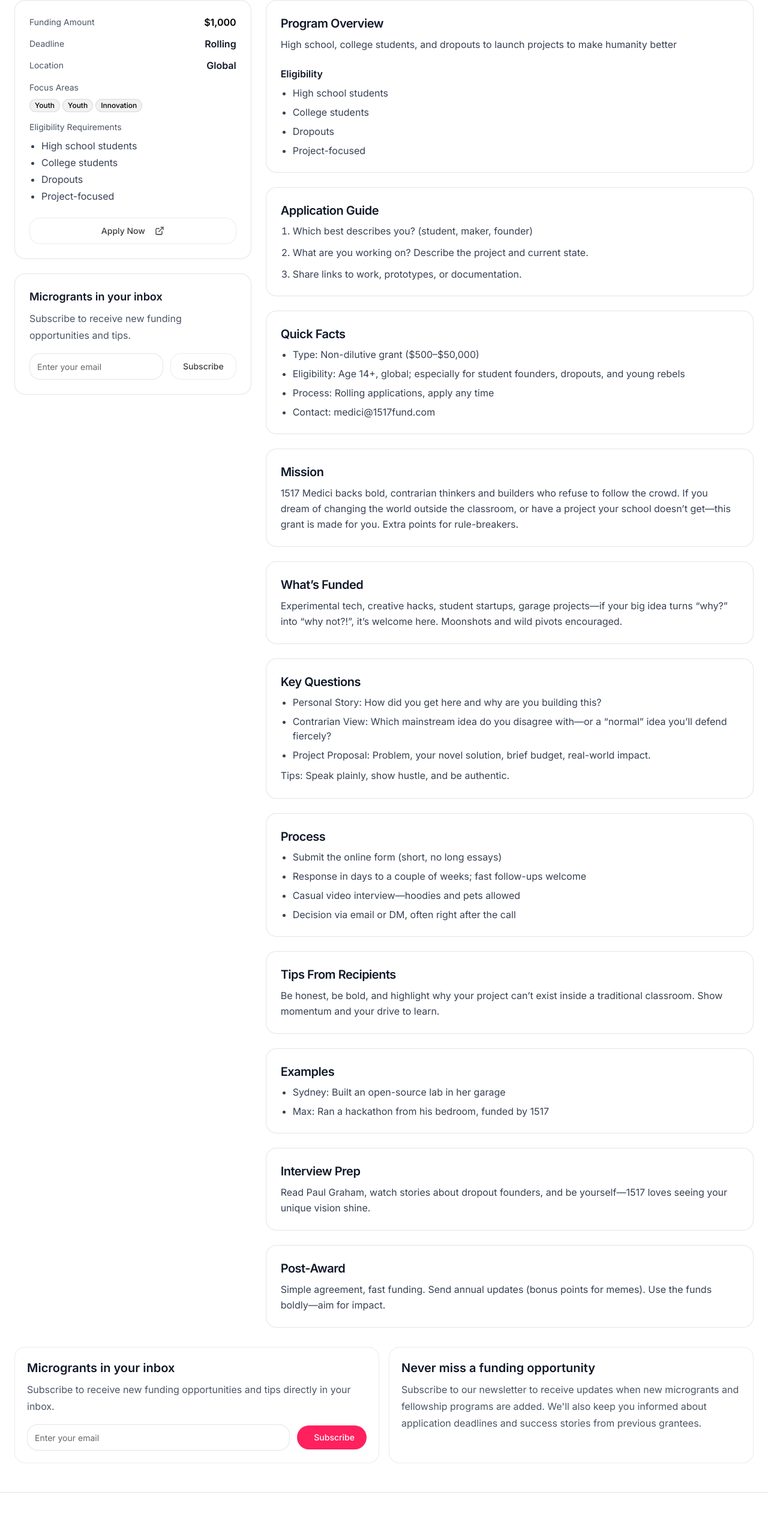
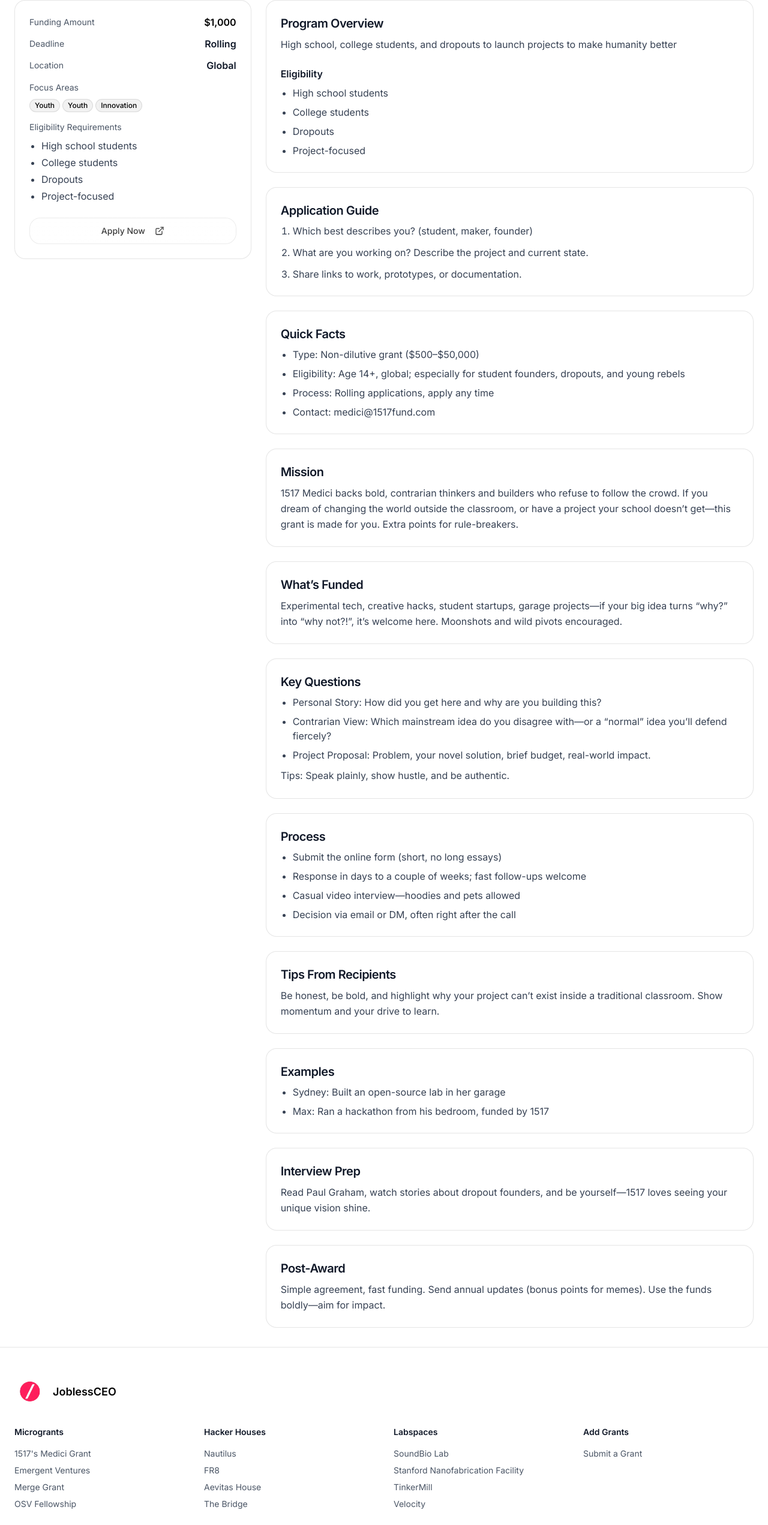
Before and after one commit to sanjaydotpro/Grants-by-JoblessCEO, a Next.js app: page /grants/1 in a window 1280 px wide. Shown: the part 204-2747 px from the top of the page at 60% size. Built offline with nearby package versions, Linux system fonts and the light colour scheme.

Commit message:
Update homepage blurb; align Labspaces newsletter; spacing tweaks; verify build configs

```diff
--- a/next.config.ts
+++ b/next.config.ts
@@ -20,7 +20,6 @@
   eslint: {
     ignoreDuringBuilds: true,
   },
-  turbopack: {}
 };
 
 export default nextConfig;
--- a/src/app/grants/[id]/page.tsx
+++ b/src/app/grants/[id]/page.tsx
@@ -258,38 +258,7 @@
               </div>
             </div>
 
-            <div className="bg-white rounded-xl border border-black/10 p-6">
-              <h3 className="text-lg font-semibold text-gray-900">Microgrants in your inbox</h3>
-              <p className="text-gray-600 mt-2">Subscribe to receive new funding opportunities and tips.</p>
-              <form
-                onSubmit={async (e) => {
-                  e.preventDefault();
-                  const pagePath = window.location.pathname;
-                  try {
-                    await fetch('/api/subscribe', {
-                      method: 'POST',
-                      headers: { 'Content-Type': 'application/json' },
-                      body: JSON.stringify({ email, page: pagePath }),
-                    });
-                    setSubscribed(true);
-                  } catch (error: any) {
-                    console.error('Error!', error?.message || error);
-                  }
-                }}
-                className="mt-4 flex items-center gap-3"
-              >
-                <Input
-                  type="email"
-                  name="email"
-                  placeholder="Enter your email"
-                  value={email}
-                  onChange={(e) => setEmail(e.target.value)}
-                  className="flex-1 bg-white/70 backdrop-blur-xl border border-black/10 rounded-xl h-11 focus:ring-0 focus:border-black/20"
-                />
-                <Button type="submit" className="rounded-xl h-11 px-5 bg-white text-black border border-black/10 hover:bg-white/90" disabled={subscribed}>{subscribed ? 'Sent' : 'Subscribe'}</Button>
-              </form>
-              {subscribed && <p className="text-green-700 mt-3 text-sm">Subscribed! We'll keep you posted.</p>}
-            </div>
+
           </div>
 
           <div className="md:col-span-2 space-y-6">
@@ -382,54 +351,7 @@
           </div>
         </div>
 
-        <section id="newsletter" className="grid md:grid-cols-2 gap-4 mt-8 pb-4">
-          <div className="glass-panel rounded-xl p-5 shadow-none">
-            <h3 className="text-xl font-semibold text-gray-900">Microgrants in your inbox</h3>
-            <p className="text-gray-600 mt-2">Subscribe to receive new funding opportunities and tips directly in your inbox.</p>
-            <form
-              onSubmit={async (e) => {
-                e.preventDefault();
-                const pagePath = window.location.pathname;
-                try {
-                  await fetch('/api/subscribe', {
-                    method: 'POST',
-                    headers: { 'Content-Type': 'application/json' },
-                    body: JSON.stringify({ email, page: pagePath }),
-                  });
-                  setSubscribed(true);
-                } catch (error: any) {
-                  console.error('Error!', error?.message || error);
-                }
-              }}
-              className="mt-4 flex items-center gap-3"
-            >
-              <Input
-                type="email"
-                name="email"
-                placeholder="Enter your email"
-                value={email}
-                onChange={(e) => setEmail(e.target.value)}
-                className="flex-1 bg-white/70 backdrop-blur-xl border border-black/10 rounded-xl h-11 focus:ring-0 focus:border-black/20"
-              />
-              <Button
-                type="submit"
-                variant="link"
-                className="rounded-full h-10 px-5 bg-[#ff205e] text-white hover:bg-[#ff205e]/90 no-underline hover:no-underline border-0 backdrop-blur-0 before:opacity-0 shadow-none"
-                disabled={subscribed}
-              >
-                {subscribed ? 'Sent' : 'Subscribe'}
-              </Button>
-            </form>
-            {subscribed && (
-              <p className="text-green-700 mt-3 text-sm">Subscribed! We'll keep you posted.</p>
-            )}
-          </div>
 
-          <div className="glass-panel rounded-xl p-5 shadow-none">
-            <h3 className="text-xl font-semibold text-gray-900">Never miss a funding opportunity</h3>
-            <p className="text-gray-600 mt-2">Subscribe to our newsletter to receive updates when new microgrants and fellowship programs are added. We'll also keep you informed about application deadlines and success stories from previous grantees.</p>
-          </div>
-        </section>
       </div>
     </div>
   );
--- a/src/app/hacker-houses/page.tsx
+++ b/src/app/hacker-houses/page.tsx
@@ -87,7 +87,7 @@
               placeholder="Search houses, hosts, or locations"
               value={searchQuery}
               onChange={(e) => setSearchQuery(e.target.value)}
-              className="flex-1 min-w-[160px] bg-transparent border-0 focus:ring-0 px-2 h-10 text-sm md:text-base"
+              className="flex-1 min-w-[160px] bg-transparent border-0 focus:ring-0 focus:border-0 focus-visible:ring-0 focus-visible:border-0 focus-visible:outline-none px-2 h-10 text-sm md:text-base"
             />
             <Select value={categoryFilter} onValueChange={setCategoryFilter}>
               <SelectTrigger className="rounded-full h-9 px-3 bg-white/60 hover:bg-white/80 backdrop-blur-xl border border-black/10 text-sm focus-visible:ring-0 min-w-[140px]">
--- a/src/app/labspaces/LabspacesClient.tsx
+++ b/src/app/labspaces/LabspacesClient.tsx
@@ -2,12 +2,14 @@
 
 import React, { useMemo, useState } from "react";
 import Link from "next/link";
+import Image from "next/image";
 import { Table, TableHeader, TableBody, TableRow, TableHead, TableCell } from "@/components/ui/table";
 import { Badge } from "@/components/ui/badge";
 import { Button } from "@/components/ui/button";
 import { Input } from "@/components/ui/input";
 import { Select, SelectContent, SelectItem, SelectTrigger, SelectValue } from "@/components/ui/select";
 import { Search } from "lucide-react";
+import localhostImg from "../../../images/localhost-logo.png";
 
 type Labspace = {
   id: string;
@@ -47,7 +49,7 @@
   }, [labs, searchQuery, categoryFilter, sortBy]);
 
   return (
-    <div className="min-h-screen bg-background">
+    <div className="bg-background">
       <div className="relative z-10 max-w-7xl mx-auto px-6 py-12 pb-8 mt-16 md:mt-20">
         <div className="text-left space-y-3">
           <h2 className="text-3xl md:text-4xl font-extrabold tracking-tight text-gray-900">Labspaces</h2>
@@ -55,7 +57,7 @@
         </div>
       </div>
 
-      <main className="relative max-w-7xl mx-auto px-6 pb-4">
+      <main className="relative max-w-7xl mx-auto px-6 pb-0">
         <div className="mb-8">
           <div className="glass rounded-full border border-black/10 px-3 py-2 flex items-center gap-2 flex-wrap md:flex-nowrap">
             <Search className="text-gray-500 w-5 h-5 ml-1" />
@@ -64,7 +66,7 @@
               placeholder="Search labspaces, operators, or locations"
               value={searchQuery}
               onChange={(e) => setSearchQuery(e.target.value)}
-              className="flex-1 min-w-[160px] bg-transparent border-0 focus:ring-0 px-2 h-10 text-sm md:text-base"
+              className="flex-1 min-w-[160px] bg-transparent border-0 focus:ring-0 focus:border-0 focus-visible:ring-0 focus-visible:border-0 focus-visible:outline-none px-2 h-10 text-sm md:text-base"
             />
             <Select value={categoryFilter} onValueChange={setCategoryFilter}>
               <SelectTrigger className="rounded-full h-9 px-3 bg-white/60 hover:bg-white/80 backdrop-blur-xl border border-black/10 text-sm focus-visible:ring-0 min-w-[140px]">
@@ -114,7 +116,19 @@
                     >
                       <TableCell>
                         <div className="flex items-center gap-3">
-                          <div className="w-9 h-9 rounded-md bg-black flex items-center justify-center text-white font-bold">{l.name.slice(0, 1)}</div>
+                          {(() => {
+                            const key = l.name.trim().toLowerCase();
+                            if (key.includes('local host') || key === 'localhost') {
+                              return (
+                                <div className="w-9 h-9 rounded-md overflow-hidden bg-transparent border border-black/10 flex items-center justify-center">
+                                  <Image src={localhostImg} alt={l.name} width={36} height={36} className="object-cover object-center" />
+                                </div>
+                              );
+                            }
+                            return (
+                              <div className="w-9 h-9 rounded-md bg-black flex items-center justify-center text-white font-bold">{l.name.slice(0, 1)}</div>
+                            );
+                          })()}
                           <div>
                             <div className="font-semibold text-gray-900">{l.name}</div>
                             <div className="text-xs text-gray-600">{l.operator}</div>
@@ -144,7 +158,19 @@
               {filtered.list.map((l) => (
                 <Link key={l.id} href={`/labspaces/${encodeURIComponent(l.name.trim().toLowerCase().replace(/[^a-z0-9]+/g, "-").replace(/^-+|-+$/g, ""))}`} className="block w-full text-left bg-white/90 backdrop-blur-xl rounded-2xl border border-black/10 p-4">
                   <div className="flex items-center gap-3">
-                    <div className="w-9 h-9 rounded-md bg-black flex items-center justify-center text-white font-bold">{l.name.slice(0, 1)}</div>
+                    {(() => {
+                      const key = l.name.trim().toLowerCase();
+                      if (key.includes('local host') || key === 'localhost') {
+                        return (
+                          <div className="w-9 h-9 rounded-md overflow-hidden bg-transparent border border-black/10 flex items-center justify-center">
+                            <Image src={localhostImg} alt={l.name} width={36} height={36} className="object-cover object-center" />
+                          </div>
+                        );
+                      }
+                      return (
+                        <div className="w-9 h-9 rounded-md bg-black flex items-center justify-center text-white font-bold">{l.name.slice(0, 1)}</div>
+                      );
+                    })()}
                     <div className="flex-1">
                       <div className="font-semibold text-gray-900">{l.name}</div>
                       <div className="text-xs text-gray-600">{l.operator}</div>
@@ -173,7 +199,7 @@
           </div>
         )}
 
-        <section id="newsletter" className="grid md:grid-cols-2 gap-4 mt-8">
+        <section id="newsletter" className="grid md:grid-cols-2 gap-4 mt-4">
           <div className="glass-panel rounded-xl p-5 shadow-none">
             <h3 className="text-xl font-semibold text-gray-900">Microgrants in your inbox</h3>
             <p className="text-gray-600 mt-2">Subscribe to receive new funding opportunities and tips directly in your inbox.</p>
--- a/src/app/labspaces/[slug]/page.tsx
+++ b/src/app/labspaces/[slug]/page.tsx
@@ -1,8 +1,11 @@
 import React from "react";
 import Link from "next/link";
+import Image from "next/image";
 import { Badge } from "@/components/ui/badge";
+import { Input } from "@/components/ui/input";
 import { Button } from "@/components/ui/button";
 import { ArrowLeft, ExternalLink } from "lucide-react";
+import localhostImg from "../../../../images/localhost-logo.png";
 
 type Lab = {
   name: string;
@@ -44,7 +47,7 @@
   if (field.length > 0 || row.length > 0) { row.push(field); rows.push(row); }
   if (!rows.length) {
     return (
-      <div className="min-h-screen bg-background">
+      <div className="bg-background">
         <div className="max-w-7xl mx-auto px-6 py-24">
           <div className="text-center">
             <h1 className="text-2xl font-bold">Lab not found</h1>
@@ -76,10 +79,12 @@
         type: ['Coming Soon'],
       };
       return (
-        <div className="min-h-screen bg-background">
-          <div className="max-w-7xl mx-auto px-6 mt-24 md:mt-28 pb-4">
+        <div className="bg-background">
+          <div className="max-w-7xl mx-auto px-6 mt-24 md:mt-28 pb-0">
             <div className="flex items-center gap-3 mb-6">
-              <div className="w-12 h-12 rounded-md bg-black flex items-center justify-center text-white font-bold">{lab.name.slice(0, 2)}</div>
+              <div className="w-12 h-12 rounded-md overflow-hidden bg-transparent border border-black/10 flex items-center justify-center">
+                <Image src={localhostImg} alt={lab.name} width={48} height={48} className="object-cover object-center" />
+              </div>
               <div>
                 <h1 className="text-3xl md:text-4xl font-extrabold tracking-tight text-gray-900">{lab.name}</h1>
                 <p className="text-sm text-gray-600">{lab.location} · {lab.country}</p>
@@ -87,7 +92,7 @@
             </div>
             <div className="grid grid-cols-1 md:grid-cols-3 gap-6">
               <div className="md:col-span-2 space-y-6">
-                <div className="bg-white rounded-xl border border-black/10 p-5">
+                <div className="bg-white rounded-xl border border-black/10 p-5 mb-6">
                   <div className="flex items-center justify-between mb-4">
                     <h2 className="text-lg font-semibold">Details</h2>
                     <div className="flex items-center gap-2">
@@ -122,7 +127,7 @@
       );
     }
     return (
-      <div className="min-h-screen bg-background">
+      <div className="bg-background">
         <div className="max-w-7xl mx-auto px-6 py-24">
           <div className="text-center">
             <h1 className="text-2xl font-bold">Lab not found</h1>
@@ -147,9 +152,21 @@
 
   return (
     <div className="min-h-screen bg-background">
-      <div className="max-w-7xl mx-auto px-6 mt-24 md:mt-28 pb-4">
+      <div className="max-w-7xl mx-auto px-6 mt-24 md:mt-28 pb-0">
         <div className="flex items-center gap-3 mb-6">
-          <div className="w-12 h-12 rounded-md bg-black flex items-center justify-center text-white font-bold">{lab.name.slice(0, 2)}</div>
+          {(() => {
+            const key = lab.name.trim().toLowerCase();
+            if (key.includes('local host') || key === 'localhost') {
+              return (
+                <div className="w-12 h-12 rounded-md overflow-hidden bg-transparent border border-black/10 flex items-center justify-center">
+                  <Image src={localhostImg} alt={lab.name} width={48} height={48} className="object-cover object-center" />
+                </div>
+              );
+            }
+            return (
+              <div className="w-12 h-12 rounded-md bg-black flex items-center justify-center text-white font-bold">{lab.name.slice(0, 2)}</div>
+            );
+          })()}
           <div>
             <h1 className="text-3xl md:text-4xl font-extrabold tracking-tight text-gray-900">{lab.name}</h1>
             <p className="text-sm text-gray-600">{lab.location} · {lab.country}</p>
@@ -158,7 +175,7 @@
 
         <div className="grid grid-cols-1 md:grid-cols-3 gap-6">
           <div className="md:col-span-2 space-y-6">
-            <div className="bg-white rounded-xl border border-black/10 p-5">
+            <div className="bg-white rounded-xl border border-black/10 p-5 mb-6">
               <div className="flex items-center justify-between mb-4">
                 <h2 className="text-lg font-semibold">Details</h2>
                 <div className="flex items-center gap-2">
@@ -197,13 +214,25 @@
           </div>
         </div>
 
-        <section id="newsletter" className="grid md:grid-cols-2 gap-4 mt-8">
+        <section id="newsletter" className="grid md:grid-cols-2 gap-4 mt-4">
           <div className="glass-panel rounded-xl p-5 shadow-none">
             <h3 className="text-xl font-semibold text-gray-900">Microgrants in your inbox</h3>
             <p className="text-gray-600 mt-2">Subscribe to receive new funding opportunities and tips directly in your inbox.</p>
-            <div className="mt-4 flex items-center gap-3">
-              <Button className="rounded-full h-10 px-5 bg-[#ff205e] text-white hover:bg-[#ff205e]/90 border-0">Subscribe</Button>
-            </div>
+            <form action="/api/subscribe" method="POST" encType="multipart/form-data" className="mt-4 flex items-center gap-3">
+              <Input
+                type="email"
+                name="email"
+                placeholder="Enter your email"
+                className="flex-1 bg-white/70 backdrop-blur-xl border border-black/10 rounded-xl h-11 focus:ring-0 focus:border-black/20"
+              />
+              <Button
+                type="submit"
+                variant="link"
+                className="rounded-full h-10 px-5 bg-[#ff205e] text-white hover:bg-[#ff205e]/90 no-underline hover:no-underline border-0 backdrop-blur-0 before:opacity-0 shadow-none"
+              >
+                Subscribe
+              </Button>
+            </form>
           </div>
           <div className="glass-panel rounded-xl p-5 shadow-none">
             <h3 className="text-xl font-semibold text-gray-900">Never miss a funding opportunity</h3>
```
Also changed, not shown: src/app/page.tsx (+2 -6 lines).
